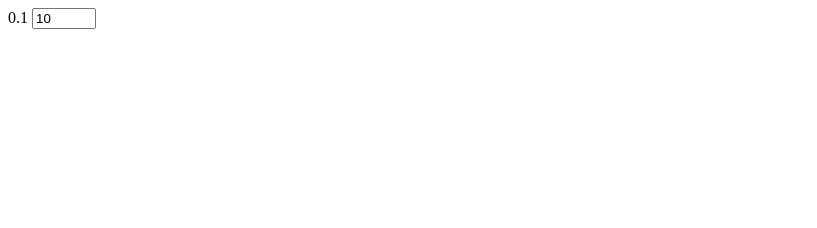
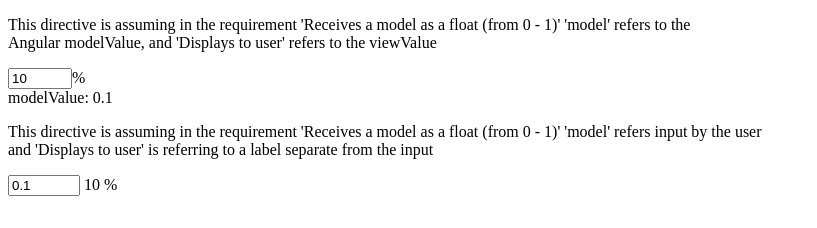
Before and after one commit to Chronotron/friend-beast, a website: page index.html in a window 1280 px wide. Shown: the whole page, without its empty margins (0-817 px from the left). Drawn offline with nearby package versions, Linux system fonts and the light colour scheme.

Commit message:
alternate interpretation of requirements

```diff
--- a/index.html
+++ b/index.html
@@ -13,8 +13,21 @@
 </head>
 <body>
 <div ng-init="percent = 0.1">
-    {{percent}}
-    <exp-percentage-input ng-model="percent"></exp-percentage-input>
+    <p>
+        This directive is assuming in the requirement 'Receives a model as a float (from 0 - 1)' 'model' refers to the <br>
+        Angular modelValue, and 'Displays to user' refers to the viewValue
+    </p>
+    <p>
+        <exp-percentage-input ng-model="percent"></exp-percentage-input>
+        <br>modelValue: {{percent}}
+    </p>
+    <p>
+        This directive is assuming in the requirement 'Receives a model as a float (from 0 - 1)' 'model' refers input by the user <br>
+        and 'Displays to user' is referring to a label separate from the input
+    </p>
+    <p>
+        <exp-percentage-converter-input percentage="percent"></exp-percentage-converter-input>
+    </p>
 </div>
 </body>
 </html>
--- a/src/experimental.module.js
+++ b/src/experimental.module.js
@@ -10,7 +10,7 @@
             require: 'ngModel',
             link: function (scope, element, attr, ngModelController) {
                 ngModelController.$formatters.unshift(function (value) {
-                    return value * 100;
+                    return Math.floor(value * 100);
                 });
 
                 ngModelController.$parsers.unshift(function (value) {
@@ -20,6 +20,28 @@
                 ngModelController.$validators.validMaxPercent = function (modelValue) {
                     return modelValue <= 1;
                 };
+
+                element.after(angular.element('<span>%</span>'));
+            }
+        }
+    }
+
+    angular.module('experimentModule').directive('expPercentageConverterInput', expPercentageConverterInput);
+
+    function expPercentageConverterInput() {
+        return {
+            template: '' +
+            '<div>' +
+            '<input type="number" ng-model="percentage" min="0.0" max="1" step="0.01">&nbsp;' +
+            '<label ng-bind="getConvertedPercentage()"></label>' +
+            '</div>',
+            scope: {
+                percentage: '='
+            },
+            link: function (scope) {
+                scope.getConvertedPercentage = function () {
+                  return (Math.floor(scope.percentage * 100) || 0) + ' %';
+                };
             }
         }
     }
```
Also changed, not shown: src/expPercentageInput.directive.spec.js (renamed from src/experimental.module.spec.js).
